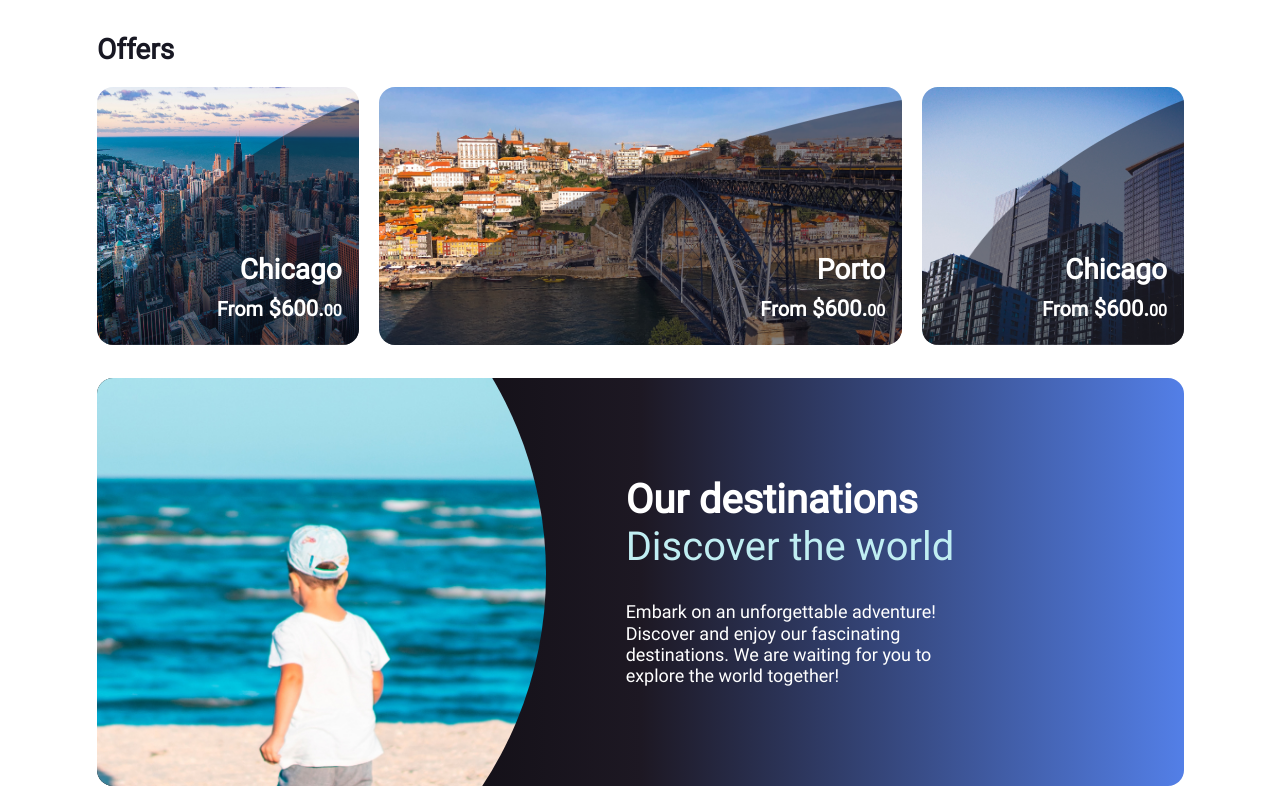
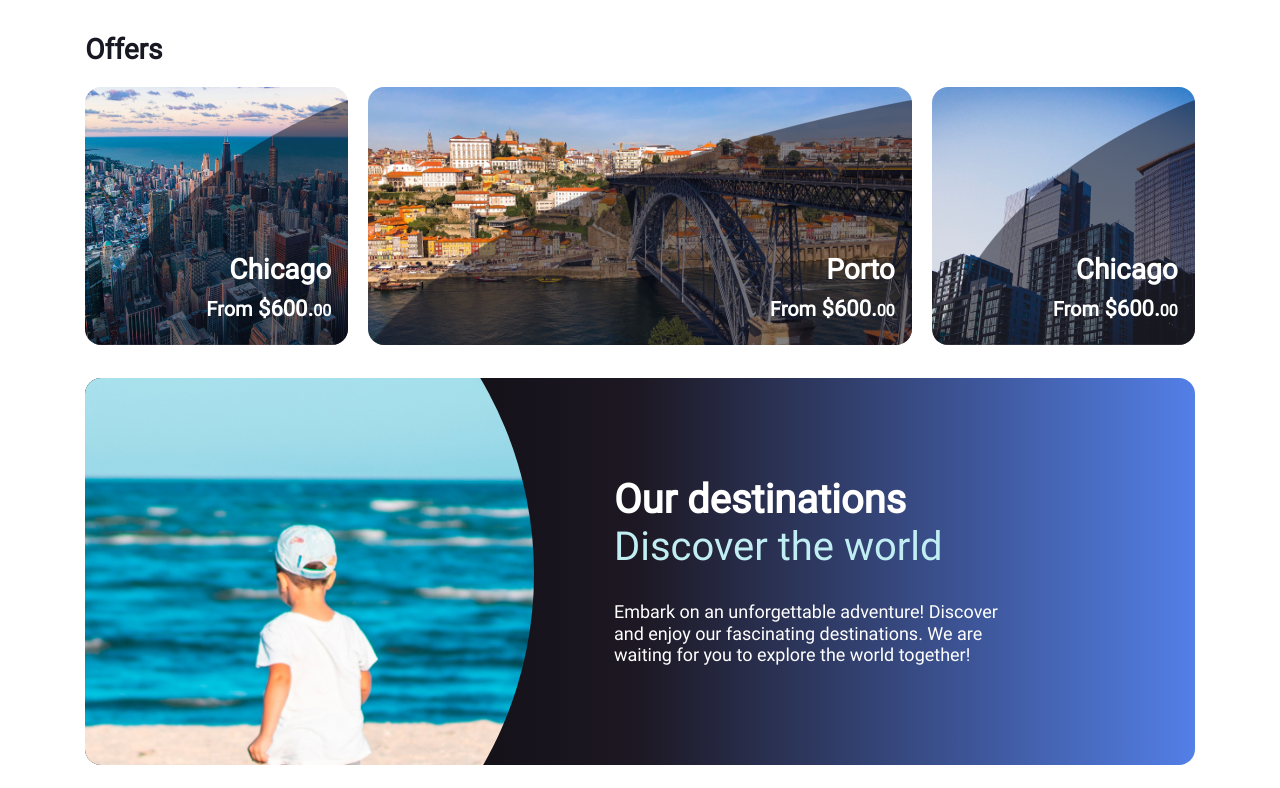
Before and after one commit to karlozjaramillo/prueba-ingreso-ux-2024, an Angular app: page / in a window 1280 px wide. Shown: the part 534-1322 px from the top of the page. Built offline with nearby package versions, Linux system fonts and the light colour scheme.

Commit message:
Measurements are corrected in the body.component images

```diff
--- a/src/app/body-content/body-content.component.scss
+++ b/src/app/body-content/body-content.component.scss
@@ -11,7 +11,7 @@ $third-gradient-color: #537FE7;
 // Body-content component
 .body-content {
     width: 100%;
-    padding: 36px 96px 60px 97px;
+    padding: 36px 6.667% 60px 6.667%;
 }
 
 .body-content__content {
@@ -44,16 +44,16 @@ $third-gradient-color: #537FE7;
 }
 
 .body-content__content-offers-1 {
-    width: 25%;
-    max-width: 296px;
+    width: 24.5856%;
+    // max-width: 296px;
     background-image: url("../../assets/chicago.jpg");
     background-size: 140% 100%;
     background-position: 13% 100%;
 }
 
 .body-content__content-offers-2 {
-    width: 50%;
-    max-width: 614px;
+    width: 50.828%;
+    // max-width: 614px;
     background-image: url("../../assets/porto.jpg");
     margin: 0 20px;
     background-size: 100% 165%;
@@ -61,8 +61,8 @@ $third-gradient-color: #537FE7;
 }
 
 .body-content__content-offers-3 {
-    width: 25%;
-    max-width: 297px;
+    width: 24.5856%;
+    // max-width: 297px;
     background-image: url("../../assets/mire.jpg");
     background-size: 150% 100%;
     background-position: 49% 100%;
@@ -120,8 +120,8 @@ $third-gradient-color: #537FE7;
     display: flex;
     background-image: linear-gradient(to right, $first-gradient-color, $second-gradient-color, $third-gradient-color);
     width: 100%;
-    max-width: 1247.41px;
-    min-height: 386px;
+    // max-width: 1247.41px;
+    // min-height: 386px;
     background-color: $second-gradient-color;
 }
 
@@ -168,6 +168,13 @@ $third-gradient-color: #537FE7;
 }
 
 // Media Queries
+@media (min-width:1200px) {
+    .body-content {
+        width: 100%;
+        padding: 36px 6.667% 60px 6.667%;
+    }
+}
+
 @media (max-width:1200px) {
     .body-content__content-banner-image {
         top: -170px;
@@ -198,7 +205,7 @@ $third-gradient-color: #537FE7;
 
     .body-content__content-banner-image {
         top: -400px;
-        left: -35px;
+        left: auto;
     }
 
     .body-content__content-banner-text {
```
